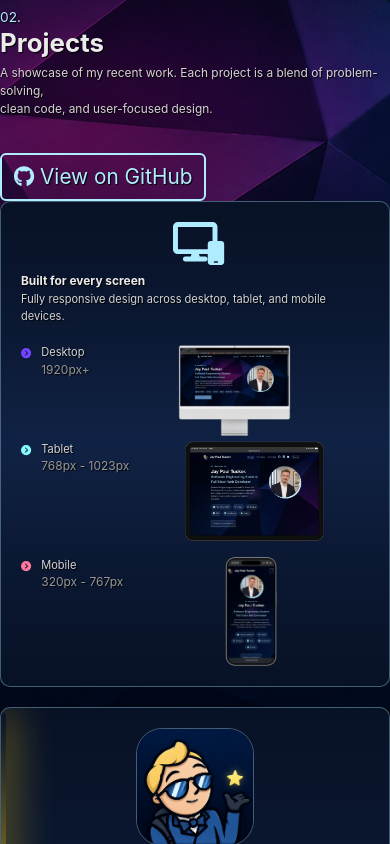
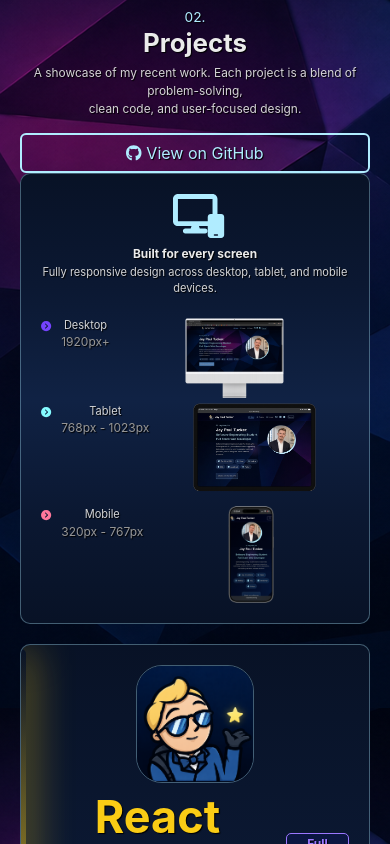
Before and after one commit to JayPTucker/React-Portfolio, a React (Create React App) app: page / in a window 390 px wide. Shown: the part 980-1824 px from the top of the page. Built offline with nearby package versions, Linux system fonts and the light colour scheme; no server answers.

Commit message:
Responsive Design Changes
- Projects section is more appealing on Mobile
- Fixed issue with responsive presentation not working well on other devices.

```diff
--- a/src/pages/Projects.js
+++ b/src/pages/Projects.js
@@ -123,7 +123,7 @@ const Projects = () => {
 
         {/* Responsive Design Showcase */}
         <Row className="justify-content-center">
-          <Col lg={10}>
+          <Col lg={10} md={12} sm={12}>
             <div className="project-row">
               <Row className="align-items-center">
                 <Col lg={1} md={12} className="text-center">
@@ -141,7 +141,7 @@ const Projects = () => {
                 </Col>
 
                 {/* Desktop View */}
-                <Col lg={3} md={12}>
+                <Col lg={3} md={4} sm={4}>
                   <span className="resolution-item">
                     <FontAwesomeIcon
                       className="circle-icon circle1"
@@ -157,7 +157,7 @@ const Projects = () => {
                 </Col>
 
                 {/* Tablet View */}
-                <Col lg={4} md={12}>
+                <Col lg={4} md={4} sm={4}>
                   <span className="resolution-item">
                     <FontAwesomeIcon
                       className="circle-icon circle2"
@@ -173,7 +173,7 @@ const Projects = () => {
                 </Col>
 
                 {/* Mobile View */}
-                <Col lg={2} md={12}>
+                <Col lg={2} md={4} sm={4}>
                   <span className="resolution-item">
                     <FontAwesomeIcon
                       className="circle-icon circle3"
--- a/src/styles/Home.css
+++ b/src/styles/Home.css
@@ -221,7 +221,7 @@ html {
 /* ============================================ */
 
 /* Below we are resizing the info panels and FrontPageRow to fit the screen size when it's below 768px */
-@media (max-width: 992px) {
+@media (max-width: 993px) {
     .info-panel-left, .info-panel-right {
         display: none; /* hide info-panel-left below 768px */
     }
@@ -229,47 +229,56 @@ html {
     .navbar {
       margin-bottom: 200px !important;
     }
-    .FrontPageRow, .aboutMeRow, .projectsRow, .contactRow {
+    .FrontPageRow, #projects, .contactRow {
       margin: 70px 20px !important; /* Gives our shortcuts room to breathe at the bottom left and right */
-      text-align: center;
-      justify-content: center;
+      text-align: center !important;
+      justify-content: center !important;
     }
 
     .FrontPageRow {
       display: flex;
       flex-direction: column-reverse;
+      align-items: center;
     }
 
     .name-title {
-        padding-bottom: 20px;
+      padding-bottom: 20px;
     }
 
     .mini-bio {
-        max-width: 100%;
+      max-width: 100%;
     }
 
     .skill-bubble-group {
-        justify-content: center;
+      justify-content: center;
     }
 
     .picOfMe {
-        margin-bottom: 30px;
+      margin-bottom: 30px;
     }
 
 
+    .view-on-github {
+      margin: 0 auto !important;
+      font-size: 1rem !important;
+      width: 100%;
+    }
     .desktop-img {
       max-width: 40%;
       height: auto;
+      margin: 0 auto !important;
     }
 
     .tablet-img {
       max-width: 40%;
       height: auto;
+      margin: 0 auto !important;
     }
 
     .phone-img {
       max-width: 15%;
       height: auto;
+      margin: 0 auto !important;
     }
 
     .witterDesktop {
```
